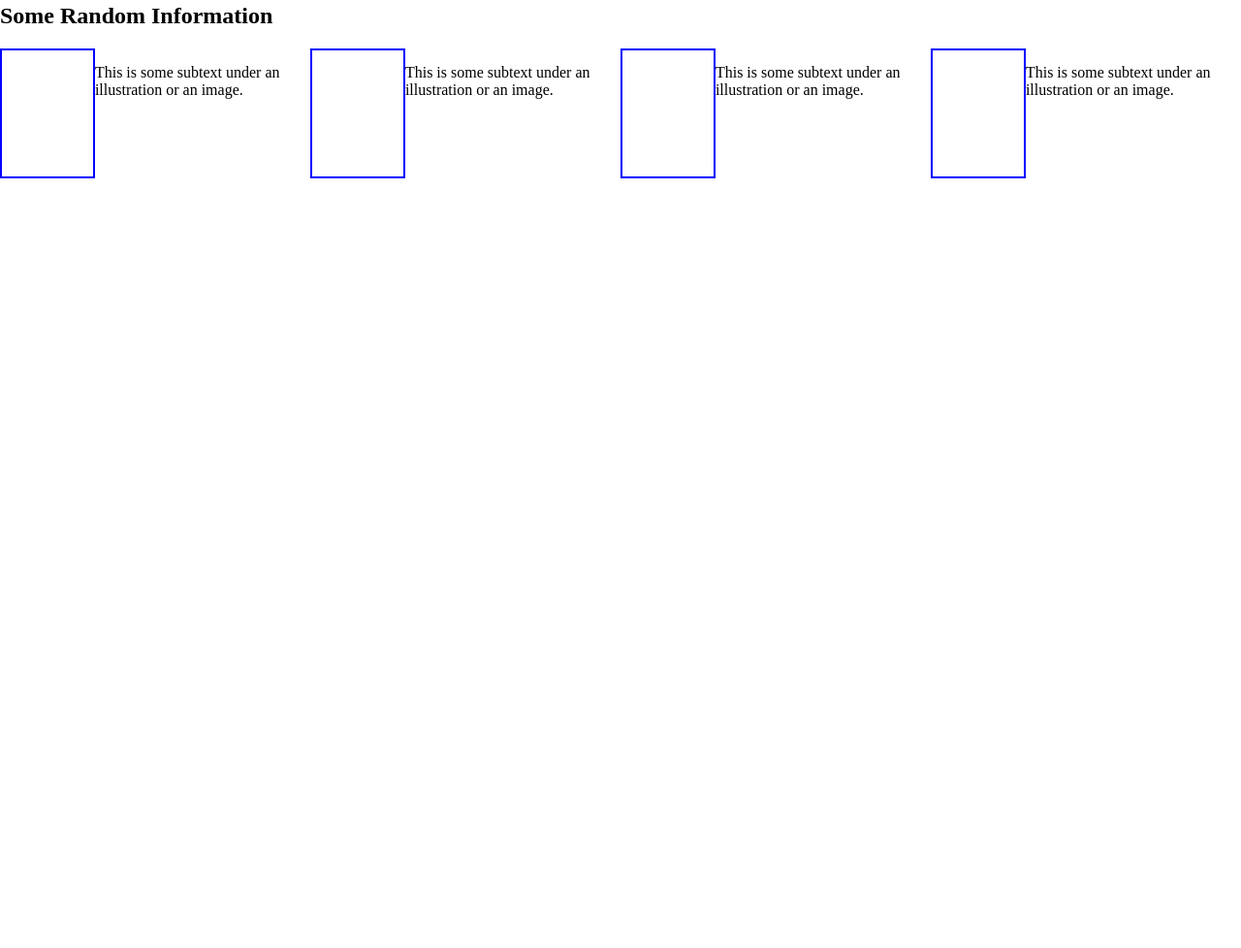
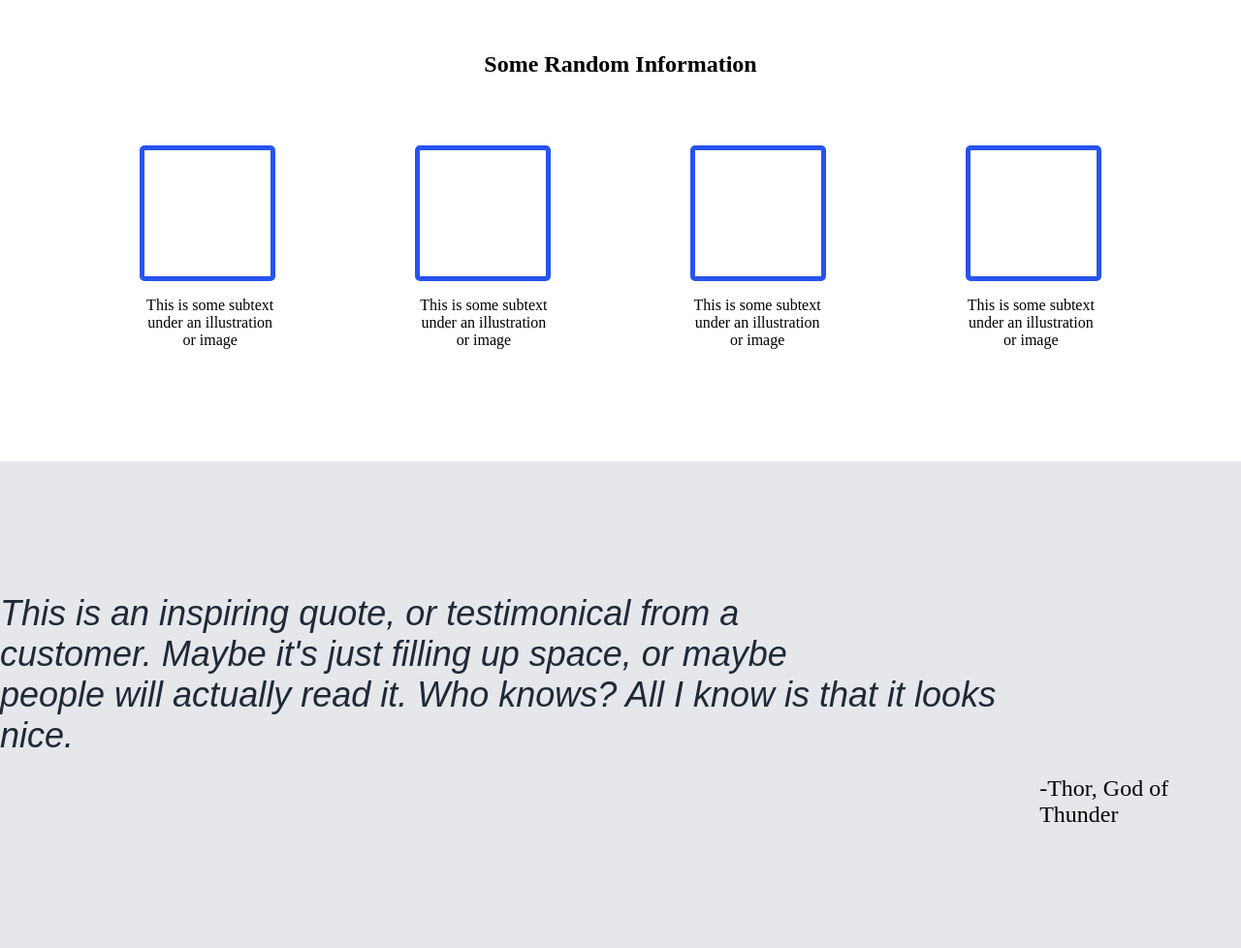
Before and after one commit to bobbymatou/Landing-Page, a plain HTML site: page index.html in a window 1280 px wide. Shown: the part 425-1403 px from the top of the page at 97% size. Before the commit the page ends 800 px from the top, so only its background shows below. Drawn offline with Linux system fonts and the light colour scheme.

Commit message:
Added the html and css for quote section.

```diff
--- a/index.html
+++ b/index.html
@@ -22,21 +22,39 @@
 
 <div class="info-content">
     <h2>Some Random Information</h2>
+</div>
+
 <div class="columns">
     <div class="column"></div>
-        <p>This is some subtext under an illustration or an image.</p>
     <div class="column"></div>
-        <p>This is some subtext under an illustration or an image.</p>
     <div class="column"></div>
-        <p>This is some subtext under an illustration or an image.</p>
     <div class="column"></div>
-        <p>This is some subtext under an illustration or an image.</p>
-
 </div>
 
+<div class="column-text">
+    <div class="text">
+        <p>This is some subtext<br>under an illustration<br>or image</p>
+    </div>
+    <div class="text">
+        <p>This is some subtext<br>under an illustration<br>or image</p>
+    </div>
+    <div class="text">
+        <p>This is some subtext<br>under an illustration<br>or image</p>
+    </div>
+    <div class="text">
+        <p>This is some subtext<br>under an illustration<br>or image</p>
+    </div>
 </div>
 
-
+<div class="quote-container">
+    <div class="quote">
+        <p>This is an inspiring quote, or testimonical from a<br>customer. Maybe it's just filling up space, or maybe<br>
+        people will actually read it. Who knows? All I know is that it looks nice.<br></p>
+    </div>
+    <div id="thor">
+        <p>-Thor, God of Thunder</p>
+    </div>
+</div>
 
 
 
--- a/style.css
+++ b/style.css
@@ -24,6 +24,13 @@ h3 {
     color: #E5E7EB;
 }
 
+.info-content {
+    display: flex;
+    justify-content: center;
+    margin-top: 50px;
+    margin-bottom: 50px;
+}
+
 .right-box {
     background-color: rgb(84, 103, 119);
     color: #E5E7EB;
@@ -35,15 +42,51 @@ h3 {
 
 .columns {
     display: flex;
-
+    flex-direction: row;
+    justify-content: space-evenly;
 }
 
 .column {
     padding: 15px 15px 15px 15px;
     width: 100px;
     height: 100px;
-    border: 2px solid blue;
+    border: 2px solid rgb(39, 83, 241);
+    border-radius: 5px;
+    border-width: thick;
+}
 
+.column-text {
+    display: flex;
+    justify-content: space-evenly;
+    padding-bottom: 100px;
+}
+
+.text {
+    text-align: center;
+}
+
+.quote-container {
+    background-color: #E5E7EB;
+    display: flex;
+    justify-content: center;
+    padding-top: 100px;
+    padding-bottom: 100px;
+}
+
+.quote {
+    font-size: 36px;
+    font-weight: lighter;
+    font-style: italic;
+    font-family: sans-serif;
+    color: #1F2937;
+}
+
+#thor {
+    font-style: bold;
+    font-size: 24px;
+    align-self: flex-end;
+    padding-left: 20px;
+    padding-top: 200px;
 }
 
 button {
```
Lines whose indentation alone changed are shown as unchanged.
